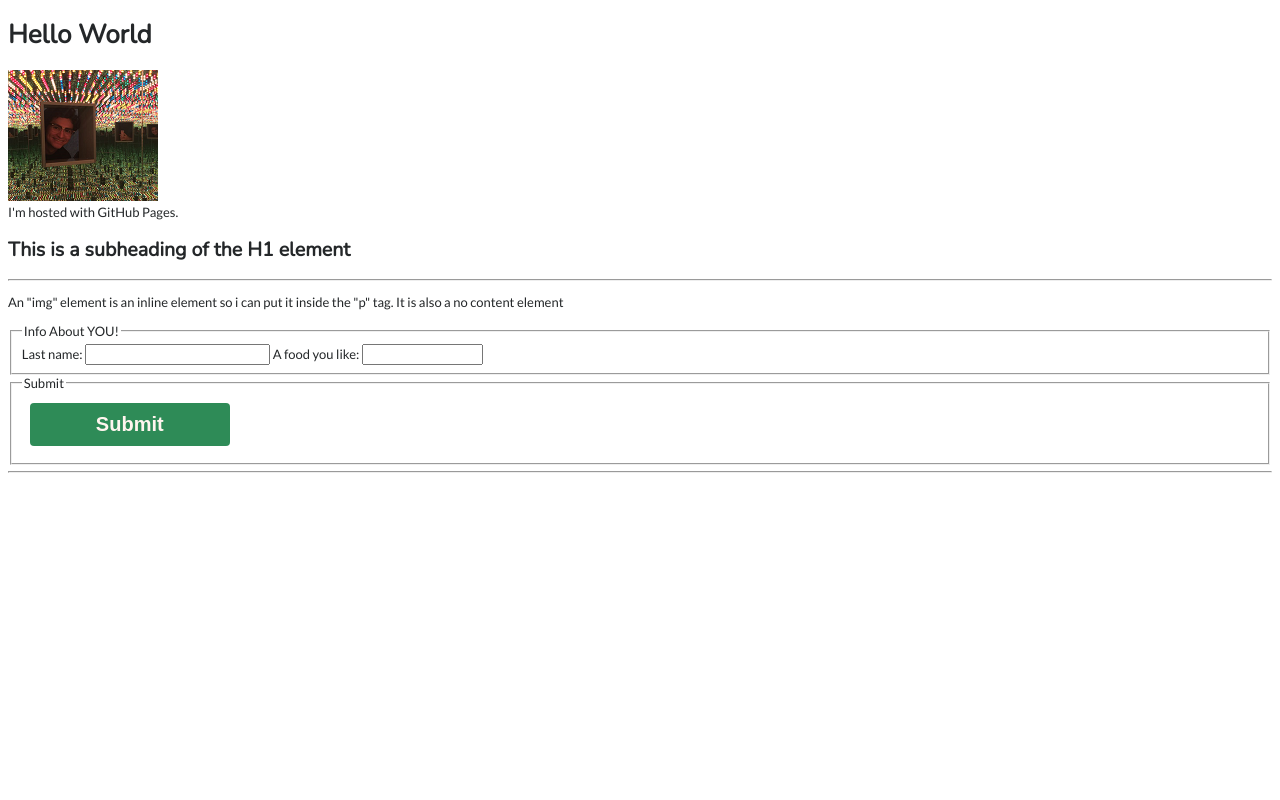
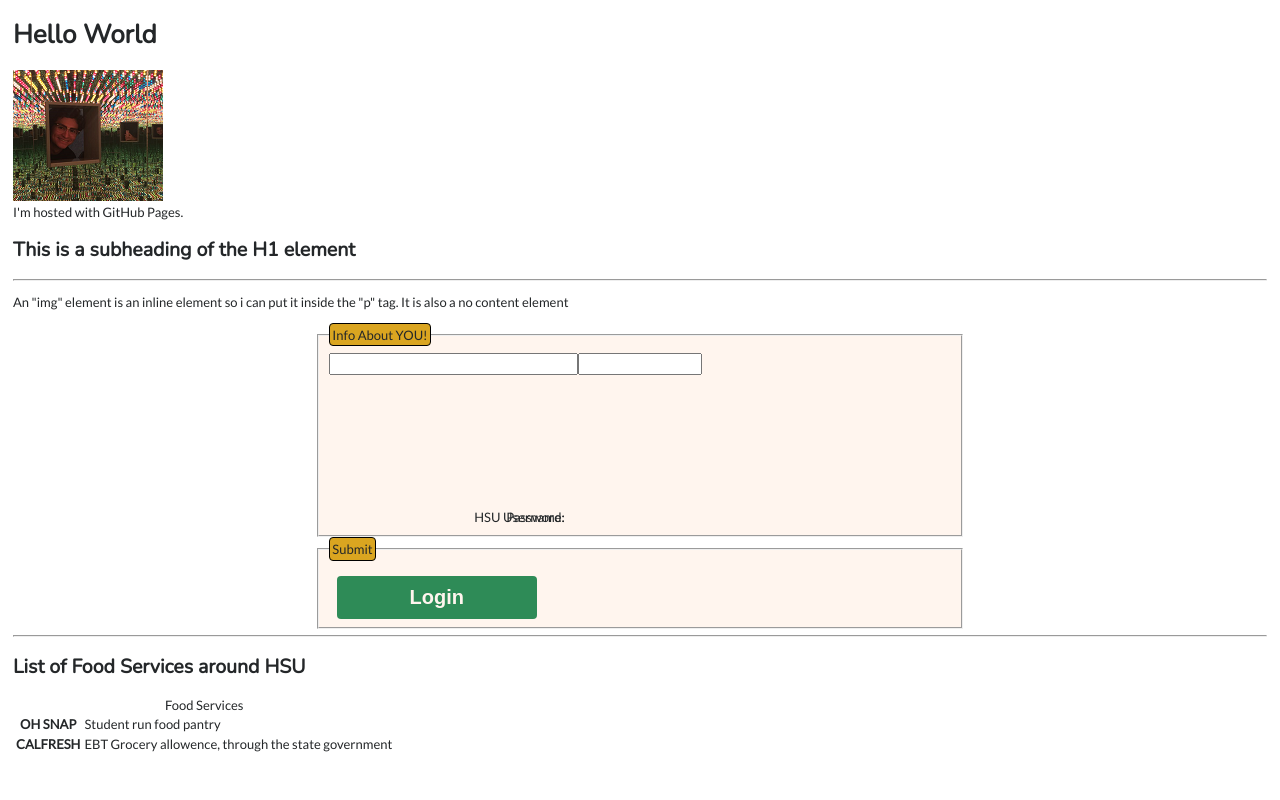
Before and after one commit to lucaswgomez/lucaswgomez.github.io, a PHP site: page / in a window 1280 px wide. Run offline with PHP 8.4, Linux system fonts and the light colour scheme.

Commit message:
Added login as well as new post, and get posts

```diff
--- a/index.html
+++ b/index.html
@@ -1,5 +1,13 @@
 <!DOCTYPE html>
-<html>
+<html xmlns="http://www.w3.org/1999/xhtml">
+<!--
+    by: Lucas .W Gomez
+    last modified: 5-9-2019
+
+    you can run this using the URL: https://lucaswgomez.github.io/
+
+-->
+
 <head>
     <title>Lucas W. Gomez Site</title>
     <link rel="stylesheet" href="main.css" type="text/css" />
@@ -7,40 +15,53 @@
 </head>
 <body>
     <h1>Hello World</h1>
-    <p>                 <!-- p is a block element-->
+    <p>
+        <!-- p is a block element-->
         <img src="./media/profile_version.png" title="Luke" /> <br />
         I'm hosted with GitHub Pages.
     </p>
     <h2> This is a subheading of the H1 element</h2>
     <hr />
-        <p>
-            An "img" element is an inline element so i can put it inside the "p" tag. It is also a no content element <br />
-        </p>
+    <p>
+        An "img" element is an inline element so i can put it inside the "p" tag. It is also a no content element <br />
+    </p>
 
-    <form action="http://nrs-projects.humboldt.edu/~st10/s19cs328"
-        method="get">
+    <form action="session.php"
+          method="POST">
         <fieldset>
             <legend>Info About YOU!</legend>
 
-            <label>
-                Last name:
-                <input type="text" name="lastname" />
-            </label>
+            <div class="fieldset-form">
+                <label class="heading" for="username_fld">HSU Username: </label>
+                <input type="text" name="username" id="username_fld" required="required" />
 
-            <label for="food_choice"> A food you like: </label>
+                <label class="heading" for="pass_fld">Password: </label>
+                <input type="password" name="password" id="pass_fld" required="required" />
 
-            <input type="text" name="liked_food"
-                   id="food_choice" maxlength="10"
-                   size="12" />
+            </div>
         </fieldset>
 
         <fieldset>
             <legend> Submit </legend>
-
-            <button class="button"><span>Submit </span></button>
+            <div class="sub-button">
+                <button class="button" id="login_butt" name="login" value="submit"><span>Login </span></button>
+            </div>
         </fieldset>
     </form>
     <hr />
+    <h2> List of Food Services around HSU</h2>
+    <table>
+        <caption> Food Services </caption>
+        <tr>
+            <th scope="row"> OH SNAP </th>
+            <td> Student run food pantry </td>
+        </tr>
+        <tr>
+            <th scope="row"> CALFRESH </th>
+            <td> EBT Grocery allowence, through the state government </td>
+        </tr>
+    </table>
+
 
 </body>
 </html>
--- a/main.css
+++ b/main.css
@@ -4,8 +4,148 @@ body
     font-family: 'Lato', sans-serif;
     font-size: 13px;
     color: #242729;
+    margin: 1em;
 }
 /**** Header Elements ****/
+form
+{
+    margin-left: auto;
+    margin-right: auto;
+    width: 50em;
+}
+fieldset
+{
+    background-color: seashell;
+    padding-bottom: 0;
+}
+
+.fieldset-form {
+    display: grid;
+    grid-template-columns: 40% 20% 10% 20% 10%;
+    grid-auto-rows: minmax(2em, auto);
+}
+legend
+{
+    background-color: goldenrod;
+    border: 1px solid black;
+    padding: 0.2em;
+    margin-bottom: 0.2em;
+    border-radius: 4px;
+}
+input
+{
+    margin-bottom: 0.3em;
+}
+input[type="submit"]
+{
+    margin-bottom: 0;
+}
+label.heading
+{
+    text-align: right;
+    margin-right: 1em;
+}
+label.heading
+{
+    grid-row: 7;
+    grid-column: 1;
+}
+label[for="fname_fld"]
+{
+    grid-row: 1;
+    grid-column: 1;
+}
+#fname_fld
+{
+    grid-row: 1;
+    grid-column: 2/3;
+}
+label[for="lname_fld"]
+{
+    grid-row: 2;
+    grid-column: 1;
+}
+#lname_fld
+{
+    grid-row: 2;
+    grid-column: 2/3;
+}
+label[for="email_fld"]
+{
+    grid-row: 3;
+    grid-column: 1;
+}
+#email_fld
+{
+    grid-row: 3;
+    grid-column: 2/4;
+}
+
+label[for="primhost_fld"]
+{
+    grid-row: 4;
+    grid-column: 1;
+}
+#primhost_fld
+{
+    grid-row: 4;
+    grid-column: 2/5;
+}
+label[for="addhost_fld"]
+{
+    grid-row: 5;
+    grid-column: 1;
+}
+#addhost_fld
+{
+    grid-row: 5;
+    grid-column: 2/5;
+}
+label[for="location_fld"]
+{
+    grid-row: 6;
+    grid-column: 1;
+}
+#location_fld
+{
+    grid-row: 6;
+    grid-column: 2/5;
+}
+input[type="date"]
+{
+    grid-row: 7;
+    grid-column: 2;
+}
+input[type="time"]
+{
+    grid-row: 7;
+    grid-column: 4;
+}
+label[for="event_fld"]
+{
+    grid-row: 8;
+    grid-column: 1;
+}
+#event_fld
+{
+    grid-row: 8;
+    grid-column: 2/5;
+}
+label[for="img_fld"]
+{
+    grid-row: 9;
+    grid-column: 1;
+}
+#img_fld
+{
+    grid-row: 9;
+    grid-column: 2/5;
+}
+.sub_button
+{
+    grid-row: 10;
+    grid-column: 3;
+}
 h1, h2, h3, h4, h5, h6
 {
     font-family: 'Nunito', sans-serif;
```
Also changed, not shown: get_postboard.php (added, +8 -0 lines), login.php (added, +46 -0 lines), new_post_form.php (added, +81 -0 lines), sessions.php (added, +67 -0 lines), sign.css (added, +65 -0 lines).
